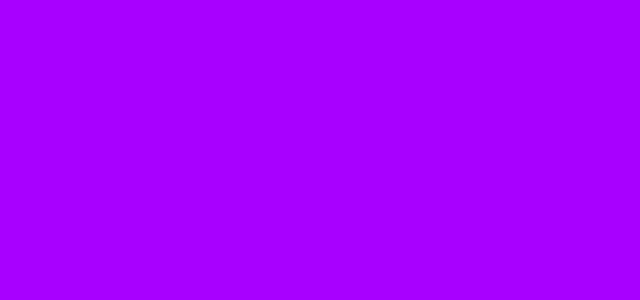
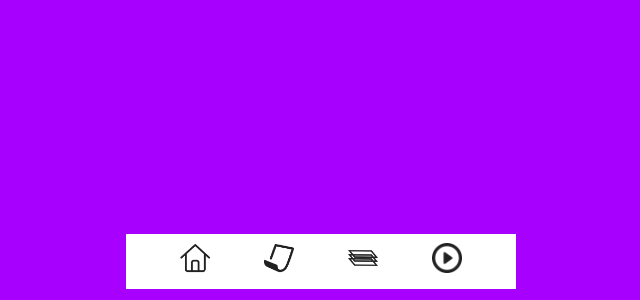
Before and after one commit to luiz-lvj/navi-tech-journey-2022, a React (Create React App) app: page /home in a window 1280 px wide. Shown: the part 500-800 px from the top of the page, without its empty margins (319-959 px from the left). Built offline with nearby package versions, Linux system fonts and the light colour scheme.

Commit message:
Update Home.js

```diff
--- a/src/components/Home.js
+++ b/src/components/Home.js
@@ -3,6 +3,6 @@ import Footer from "./Footer";
 
 export default function Home(){
     return(
-        <></>
+        <Footer></Footer>
     );
 }
```
